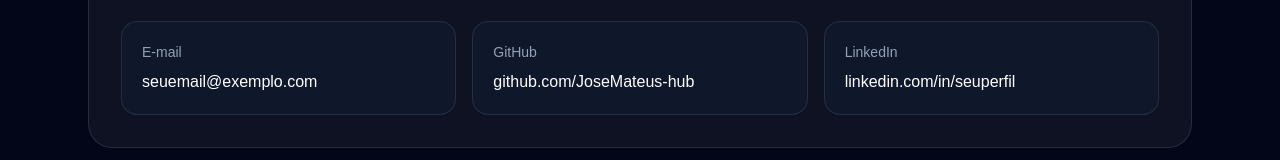
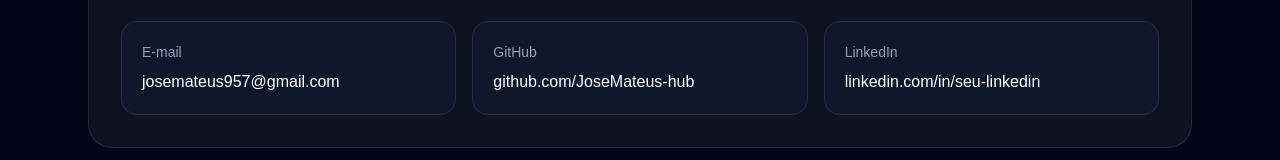
Before and after one commit to JoseMateus-hub/portfolio-jose-mateus, a Next.js app: page / in a window 1280 px wide. Shown: the part 1644-1804 px from the top of the page. Built offline with nearby package versions, Linux system fonts and the light colour scheme.

Commit message:
atualizando portfolio

```diff
--- a/app/page.tsx
+++ b/app/page.tsx
@@ -155,17 +155,33 @@
           <div className="mt-8 grid gap-4 md:grid-cols-3">
             <div className="rounded-2xl border border-white/10 bg-slate-900 p-5">
               <p className="text-sm text-slate-400">E-mail</p>
-              <p className="mt-2">seuemail@exemplo.com</p>
+              <a
+                href="mailto:josemateus957@gmail.com"
+                className="mt-2 inline-block hover:underline">
+                josemateus957@gmail.com
+              </a>
             </div>
 
             <div className="rounded-2xl border border-white/10 bg-slate-900 p-5">
               <p className="text-sm text-slate-400">GitHub</p>
-              <p className="mt-2">github.com/JoseMateus-hub</p>
+              <a
+                href="https://github.com/JoseMateus-hub"
+                target="_blank"
+                rel="noreferrer"
+                className="mt-2 inline-block hover:underline">
+                github.com/JoseMateus-hub
+              </a>
             </div>
 
             <div className="rounded-2xl border border-white/10 bg-slate-900 p-5">
               <p className="text-sm text-slate-400">LinkedIn</p>
-              <p className="mt-2">linkedin.com/in/seuperfil</p>
+              <a
+                href="https://www.linkedin.com/in/seu-linkedin"
+                target="_blank"
+                rel="noreferrer"
+                className="mt-2 inline-block hover:underline">
+                linkedin.com/in/seu-linkedin
+              </a>
             </div>
           </div>
         </div>
```
